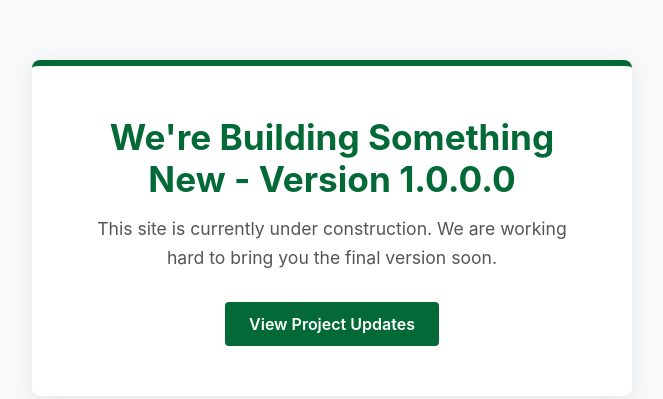
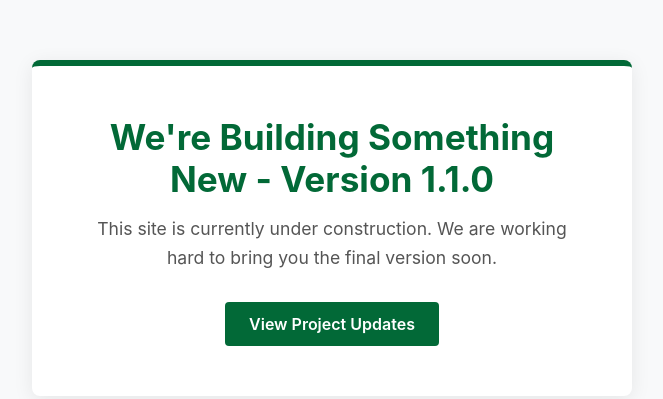
Before and after one commit to Daniel00Blair/ceg3120-cicd-blair151-f26, a plain HTML site: page web-content/index.html in a window 1280 px wide. Shown: the part 172-571 px from the top of the page, without its empty margins (308-971 px from the left). Drawn offline with Linux system fonts and the light colour scheme.

Commit message:
Update site to version 1.1.0

```diff
--- a/web-content/index.html
+++ b/web-content/index.html
@@ -8,7 +8,7 @@
 </head>
 <body>
     <div class="container">
-        <h1>We're Building Something New - Version 1.0.0.0</h1>
+        <h1>We're Building Something New - Version 1.1.0</h1>
         <p>This site is currently under construction. We are working hard to bring you the final version soon.</p>
         <a href="webpage_2.html" class="btn">View Project Updates</a>
     </div>
```
